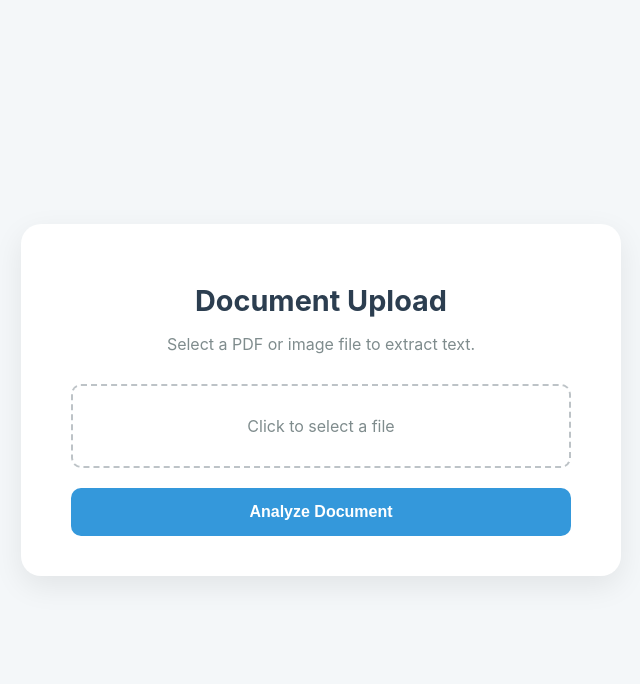
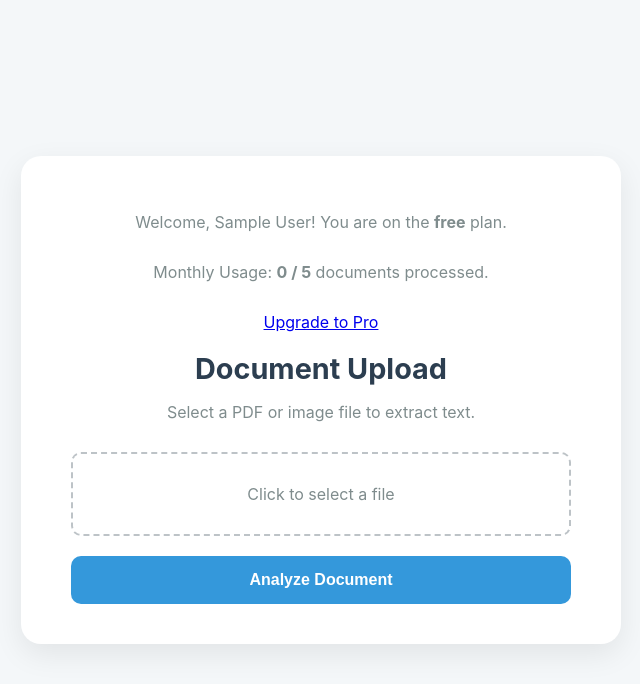
Before and after one commit to fapulito/vercel_textract, a Flask app: page / in a window 1280 px wide. Shown: the top 684 px of the page, without its empty margins (319-959 px from the left). Run offline with Flask 3, Linux system fonts and the light colour scheme; the visitor is signed in with stand-in values (Sample User, id 1).

Commit message:
Added Neon DB integration to store email list signup. Added Stripe for Pro Tier Monthly Subscription. Must test on Vercel

```diff
--- a/app.py
+++ b/app.py
@@ -5,8 +5,12 @@ import csv
 import io
 import requests
 import json
+import datetime
+import stripe
+from functools import wraps
 from flask import Flask, render_template, request, redirect, url_for, jsonify
 from flask_login import LoginManager, current_user, login_required, login_user, logout_user, UserMixin
+from flask_sqlalchemy import SQLAlchemy
 from dotenv import load_dotenv
 from botocore.client import Config
 
@@ -14,6 +18,22 @@ load_dotenv()
 
 app = Flask(__name__)
 app.secret_key = os.environ.get('SECRET_KEY')
+
+# --- Database Configuration ---
+app.config['SQLALCHEMY_DATABASE_URI'] = os.environ.get('DATABASE_URL')
+app.config['SQLALCHEMY_TRACK_MODIFICATIONS'] = False
+db = SQLAlchemy(app)
+
+# --- Stripe Configuration ---
+stripe.api_key = os.environ.get('STRIPE_SECRET_KEY')
+STRIPE_WEBHOOK_SECRET = os.environ.get('STRIPE_WEBHOOK_SECRET')
+STRIPE_PRICE_ID = os.environ.get('STRIPE_PRICE_ID')
+
+# --- Plan Limits Definition ---
+PLAN_LIMITS = {
+    'free': {'documents': 5, 'pages': 3, 'filesize': 2 * 1024 * 1024}, # 2MB
+    'pro': {'documents': 200, 'pages': 50, 'filesize': 20 * 1024 * 1024} # 20MB
+}
 
 # --- OAuth and Login Configuration ---
 GOOGLE_CLIENT_ID = os.environ.get('GOOGLE_CLIENT_ID')
@@ -24,26 +44,35 @@ login_manager = LoginManager()
 login_manager.init_app(app)
 login_manager.login_view = 'login_page'
 
-user_db = {}
+# --- User Database Model ---
+class User(UserMixin, db.Model):
+    __tablename__ = 'users'
+    id = db.Column(db.Integer, primary_key=True)
+    google_id = db.Column(db.String(100), unique=True, nullable=False)
+    name = db.Column(db.String(100), nullable=False)
+    email = db.Column(db.String(100), unique=True, nullable=False)
+    tier = db.Column(db.String(20), nullable=False, default='free')
+    usage_reset_date = db.Column(db.DateTime, nullable=False, default=datetime.datetime.utcnow)
+    documents_processed_this_month = db.Column(db.Integer, nullable=False, default=0)
 
-class User(UserMixin):
-    def __init__(self, id_, name, email):
-        self.id = id_
-        self.name = name
-        self.email = email
-
-    @staticmethod
-    def get(user_id):
-        return user_db.get(user_id)
+    def get_id(self):
+        return self.id
 
 @login_manager.user_loader
 def load_user(user_id):
-    return User.get(user_id)
+    return User.query.get(int(user_id))
+
+# --- NEW: Custom Flask CLI Command to Create Database Tables ---
+@app.cli.command("init-db")
+def init_db_command():
+    """Initializes the database by creating all tables."""
+    with app.app_context():
+        db.create_all()
+    print("Initialized the database and created all tables.")
 
 # --- AWS Configuration ---
 S3_BUCKET = os.environ.get('S3_BUCKET')
 AWS_REGION = os.environ.get('AWS_REGION')
-
 s3_config = Config(signature_version='s3v4', s3={'addressing_style': 'path'})
 s3 = boto3.client('s3', region_name=AWS_REGION, config=s3_config)
 textract = boto3.client('textract', region_name=AWS_REGION)
@@ -57,55 +86,32 @@ def login_page():
 def login():
     google_provider_cfg = requests.get(GOOGLE_DISCOVERY_URL).json()
     authorization_endpoint = google_provider_cfg["authorization_endpoint"]
-
-    request_uri = requests.Request(
-        "GET", authorization_endpoint,
-        params={
-            "client_id": GOOGLE_CLIENT_ID,
-            "redirect_uri": request.base_url + "/callback",
-            "response_type": "code",
-            "scope": "openid email profile",
-        }
-    ).prepare().url
+    request_uri = requests.Request("GET", authorization_endpoint, params={"client_id": GOOGLE_CLIENT_ID, "redirect_uri": request.base_url + "/callback", "response_type": "code", "scope": "openid email profile"}).prepare().url
     return redirect(request_uri)
 
-# --- UPDATED CALLBACK FUNCTION ---
 @app.route("/login/callback")
 def callback():
     code = request.args.get("code")
     google_provider_cfg = requests.get(GOOGLE_DISCOVERY_URL).json()
     token_endpoint = google_provider_cfg["token_endpoint"]
-
-    # FIX 1: Make the request and get the json directly.
-    token_response = requests.post(
-        token_endpoint,
-        data={
-            "client_id": GOOGLE_CLIENT_ID,
-            "client_secret": GOOGLE_CLIENT_SECRET,
-            "grant_type": "authorization_code",
-            "code": code,
-            "redirect_uri": request.base_url,
-        }
-    ).json()
-
+    token_response = requests.post(token_endpoint, data={"client_id": GOOGLE_CLIENT_ID, "client_secret": GOOGLE_CLIENT_SECRET, "grant_type": "authorization_code", "code": code, "redirect_uri": request.base_url}).json()
     userinfo_endpoint = google_provider_cfg["userinfo_endpoint"]
-
-    # FIX 2: Make the userinfo request and get the json directly.
-    userinfo_response = requests.get(
-        userinfo_endpoint,
-        headers={"Authorization": f"Bearer {token_response['access_token']}"}
-    ).json()
+    userinfo_response = requests.get(userinfo_endpoint, headers={"Authorization": f"Bearer {token_response['access_token']}"}).json()
 
     if userinfo_response.get("email_verified"):
         unique_id = userinfo_response["sub"]
         users_email = userinfo_response["email"]
         users_name = userinfo_response["given_name"]
 
-        print(f"New login: Email='{users_email}', Name='{users_name}'")
-
-        user = User(id_=unique_id, name=users_name, email=users_email)
-        if not User.get(unique_id):
-            user_db[unique_id] = user
+        # --- UPDATED: Database lookup and creation logic ---
+        user = User.query.filter_by(google_id=unique_id).first()
+        if not user:
+            user = User(google_id=unique_id, name=users_name, email=users_email)
+            db.session.add(user)
+            db.session.commit()
+            print(f"New user '{users_email}' added to the database.")
+        else:
+            print(f"Existing user '{users_email}' logged in.")
 
         login_user(user)
         return redirect(url_for("index"))
@@ -118,91 +124,103 @@ def logout():
     logout_user()
     return redirect(url_for("login_page"))
 
-# --- Protected Application Routes (No changes below) ---
+# --- NEW: Usage Limit Decorator ---
+def check_usage_limit(f):
+    @wraps(f)
+    def decorated_function(*args, **kwargs):
+        if current_user.usage_reset_date < datetime.datetime.utcnow() - datetime.timedelta(days=30):
+            current_user.documents_processed_this_month = 0
+            current_user.usage_reset_date = datetime.datetime.utcnow()
+            db.session.commit()
+
+        limit = PLAN_LIMITS[current_user.tier]['documents']
+        if current_user.documents_processed_this_month >= limit:
+            # TODO: Redirect to an upgrade page with a flash message
+            return "You have reached your monthly document limit.", 403
+        return f(*args, **kwargs)
+    return decorated_function
+
+# --- Protected Application Routes ---
 @app.route('/')
 @login_required
 def index():
-    return render_template('index.html')
+    # NEW: Pass plan limits to the template so it can display usage info
+    return render_template('index.html', plan_limits=PLAN_LIMITS)
 
 @app.route('/upload', methods=['POST'])
 @login_required
+@check_usage_limit # <-- Apply the usage limit decorator
 def upload():
-    if 'file' not in request.files:
-        return "No file part in the request.", 400
+    # ... (existing file checks) ...
+    if 'file' not in request.files: return "No file part in the request.", 400
     file = request.files['file']
-    if file.filename == '':
-        return "No file selected.", 400
+    if file.filename == '': return "No file selected.", 400
+
+    # NEW: Check file size against plan limits
+    filesize_limit = PLAN_LIMITS[current_user.tier]['filesize']
+    if len(file.read()) > filesize_limit:
+        file.seek(0) # Reset file pointer
+        return f"File size exceeds the {filesize_limit // 1024 // 1024}MB limit for your plan.", 413
+    file.seek(0)
+
+    # NOTE: You would need a library like PyPDF2 to check page count before uploading.
+    # This is a complex step, so we'll omit it for now but acknowledge it's needed.
+
     if file:
         try:
             s3.upload_fileobj(file, S3_BUCKET, file.filename, ExtraArgs={'ContentType': file.content_type})
             response = textract.start_document_text_detection(DocumentLocation={'S3Object': {'Bucket': S3_BUCKET, 'Name': file.filename}})
+
+            # --- UPDATED: Increment usage counter after successful submission ---
+            current_user.documents_processed_this_month += 1
+            db.session.commit()
+
             return redirect(url_for('status', job_id=response['JobId'], original_filename=file.filename))
         except Exception as e:
             return f"An error occurred: {str(e)}", 500
     return redirect(url_for('index'))
 
-@app.route('/status/<job_id>/<original_filename>')
+# ... (other routes like /status, /api/check_status remain the same but are protected by @login_required) ...
+
+# --- NEW: Stripe Payment Routes ---
+@app.route('/create-checkout-session')
 @login_required
-def status(job_id, original_filename):
-    return render_template('status.html', job_id=job_id, original_filename=original_filename)
+def create_checkout_session():
+    try:
+        session = stripe.checkout.Session.create(
+            customer_email=current_user.email,
+            line_items=[{'price': STRIPE_PRICE_ID, 'quantity': 1}],
+            mode='subscription',
+            success_url=url_for('index', _external=True) + '?payment=success',
+            cancel_url=url_for('index', _external=True) + '?payment=cancelled',
+        )
+        return redirect(session.url, code=303)
+    except Exception as e:
+        return str(e)
 
-@app.route('/api/check_status/<job_id>')
-@login_required
-def check_status(job_id):
+@app.route('/stripe-webhook', methods=['POST'])
+def stripe_webhook():
+    payload = request.data
+    sig_header = request.headers['STRIPE_SIGNATURE']
+    event = None
+
     try:
-        response = textract.get_document_text_detection(JobId=job_id)
-        status = response.get('JobStatus')
-        return jsonify({'status': status})
-    except Exception as e:
-        return jsonify({'status': 'FAILED', 'error': str(e)})
+        event = stripe.Webhook.construct_event(payload, sig_header, STRIPE_WEBHOOK_SECRET)
+    except (ValueError, stripe.error.SignatureVerificationError) as e:
+        return 'Invalid payload or signature', 400
 
-@app.route('/process_result/<job_id>/<original_filename>')
-@login_required
-def process_result(job_id, original_filename):
-    try:
-        response = textract.get_document_text_detection(JobId=job_id)
-        if response.get('JobStatus') == 'SUCCEEDED':
-            blocks = get_all_textract_blocks(job_id, response)
-            csv_filename = create_and_upload_csv(blocks, original_filename)
-            return redirect(url_for('success', csv_filename=csv_filename))
-        else:
-            return "Job did not succeed. Status: " + response.get('JobStatus'), 500
-    except Exception as e:
-        return f"An error occurred during final processing: {str(e)}", 500
+    if event['type'] == 'checkout.session.completed':
+        session = event['data']['object']
+        customer_email = session.get('customer_email')
+        if customer_email:
+            user = User.query.filter_by(email=customer_email).first()
+            if user:
+                user.tier = 'pro'
+                db.session.commit()
+                print(f"User '{user.email}' upgraded to Pro tier.")
 
-@app.route('/success/<csv_filename>')
-@login_required
-def success(csv_filename):
-    try:
-        download_url = s3.generate_presigned_url('get_object', Params={'Bucket': S3_BUCKET, 'Key': csv_filename}, ExpiresIn=300)
-    except Exception as e:
-        print(f"Error generating presigned URL: {e}")
-        download_url = None
-    return render_template('result.html', csv_filename=csv_filename, bucket_name=S3_BUCKET, download_url=download_url)
+    return jsonify(success=True)
 
-def get_all_textract_blocks(job_id, initial_response):
-    blocks = initial_response['Blocks']
-    next_token = initial_response.get('NextToken')
-    while next_token:
-        response = textract.get_document_text_detection(JobId=job_id, NextToken=next_token)
-        blocks.extend(response['Blocks'])
-        next_token = response.get('NextToken')
-    return blocks
-
-def create_and_upload_csv(blocks, original_filename):
-    string_buffer = io.StringIO()
-    writer = csv.writer(string_buffer)
-    writer.writerow(['DetectedText'])
-    for block in blocks:
-        if block['BlockType'] == 'LINE':
-            writer.writerow([block['Text']])
-    csv_string = string_buffer.getvalue()
-    csv_bytes = csv_string.encode('utf-8')
-    bytes_buffer = io.BytesIO(csv_bytes)
-    base_filename = os.path.splitext(original_filename)[0]
-    csv_filename = f"{base_filename}_result.csv"
-    s3.upload_fileobj(bytes_buffer, S3_BUCKET, csv_filename, ExtraArgs={'ContentType': 'text/csv'})
-    return csv_filename
-
+# --- Main Execution Block (Now Simplified) ---
 if __name__ == '__main__':
     app.run(ssl_context="adhoc", debug=True)
--- a/requirements.txt
+++ b/requirements.txt
@@ -4,3 +4,6 @@ python-dotenv
 botocore
 requests
 Flask-Login
+Flask-SQLAlchemy
+psycopg2-binary
+stripe
--- a/templates/index.html
+++ b/templates/index.html
@@ -109,6 +109,23 @@
 <body>
 
     <main class="container">
+        <div id="display-usage">
+            <p>
+                Welcome, {{ current_user.name }}! You are on the <b>{{ current_user.tier }}</b> plan.
+            </p>
+            <p>
+                Monthly Usage:
+                <b>{{ current_user.documents_processed_this_month }} / {{ plan_limits[current_user.tier]['documents'] }}</b>
+                documents processed.
+            </p>
+
+            <!-- Example of how to show the upgrade button -->
+            {% if current_user.tier == 'free' %}
+                <a href="{{ url_for('create_checkout_session') }}">Upgrade to Pro</a>
+            {% endif %}
+        </div>
+
+
         <!-- Upload Form View -->
         <div id="upload-form">
             <h1>Document Upload</h1>
```
Also changed, not shown: README.md.
